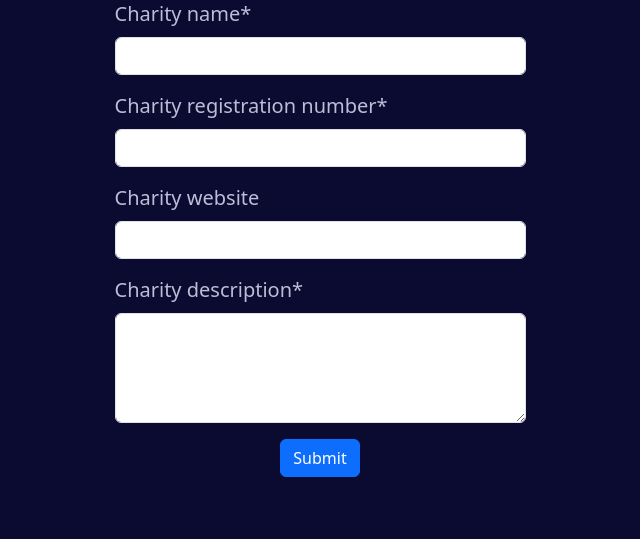
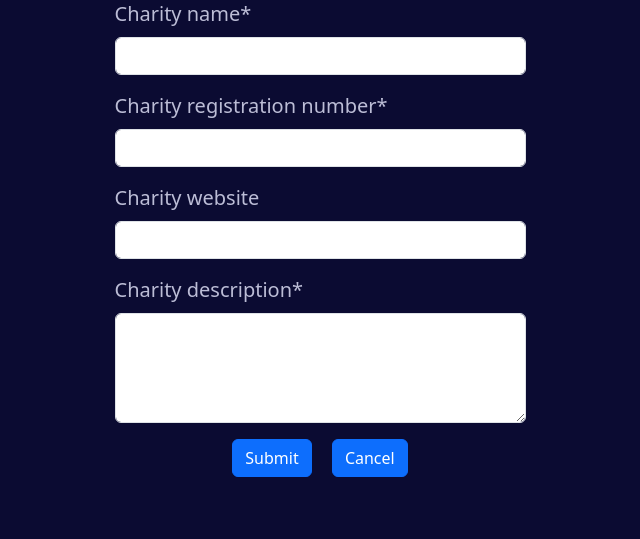
Before and after one commit to LlewBach/virtual-shelter, a Django app: page /profiles/apply-role-change/ in a window 1280 px wide. Shown: the part 115-654 px from the top of the page, without its empty margins (320-960 px from the left). Run offline with Django 5.2, Linux system fonts and the light colour scheme; the visitor is signed in with stand-in values (Sample User, id 1); some libraries are stand-ins or nearby versions.

Commit message:
Add cancel button to apply role change page

```diff
--- a/profiles/templates/profiles/apply_role_change.html
+++ b/profiles/templates/profiles/apply_role_change.html
@@ -4,7 +4,7 @@
 {% block content %}
 <h1 class="text-center">Apply to Become a Shelter Admin</h1>
 
-<div class="container">
+<div class="container mb-3">
   <div class="row">
     <div class="col-12 d-flex flex-column justify-content-center align-items-center">
       <div class="wrapper">
@@ -12,7 +12,8 @@
           {% csrf_token %}
           {{ form|crispy }}
           <div class="text-center">
-            <button type="submit" class="btn btn-primary">Submit</button>
+            <button type="submit" class="btn btn-primary me-3">Submit</button>
+            <a href="{% url 'profile' %}" class="btn btn-primary">Cancel</a>
           </div>
         </form>
       </div>
--- a/profiles/templates/profiles/edit_profile.html
+++ b/profiles/templates/profiles/edit_profile.html
@@ -12,7 +12,7 @@
           {% csrf_token %}
           {{ form|crispy }}
           <div class="text-center">
-            <button type="submit" class="btn btn-primary">Save Changes</button>
+            <button type="submit" class="btn btn-primary me-3">Save Changes</button>
             <a href="{% url 'profile' %}" class="btn btn-primary">Cancel</a>
           </div>
         </form>
```
